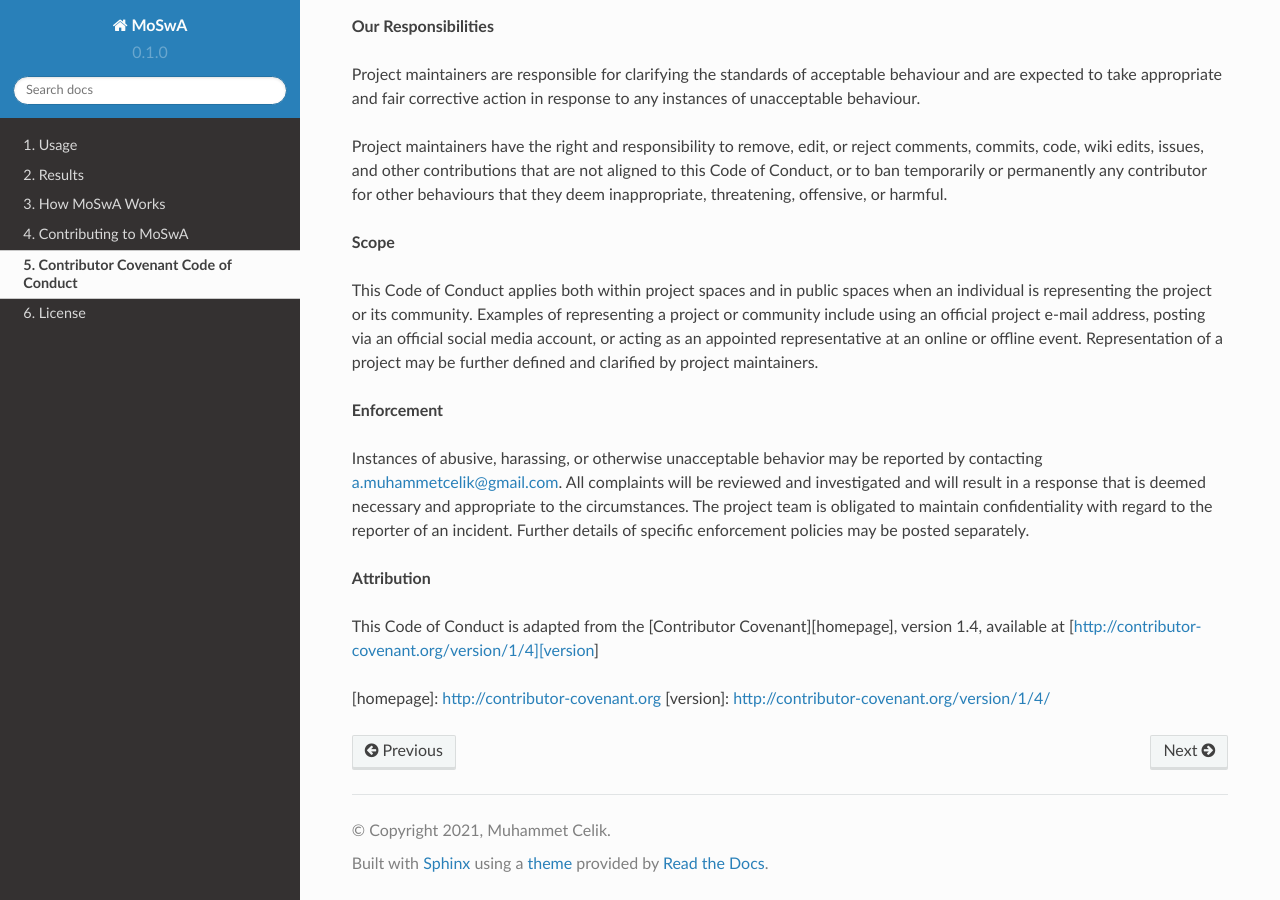
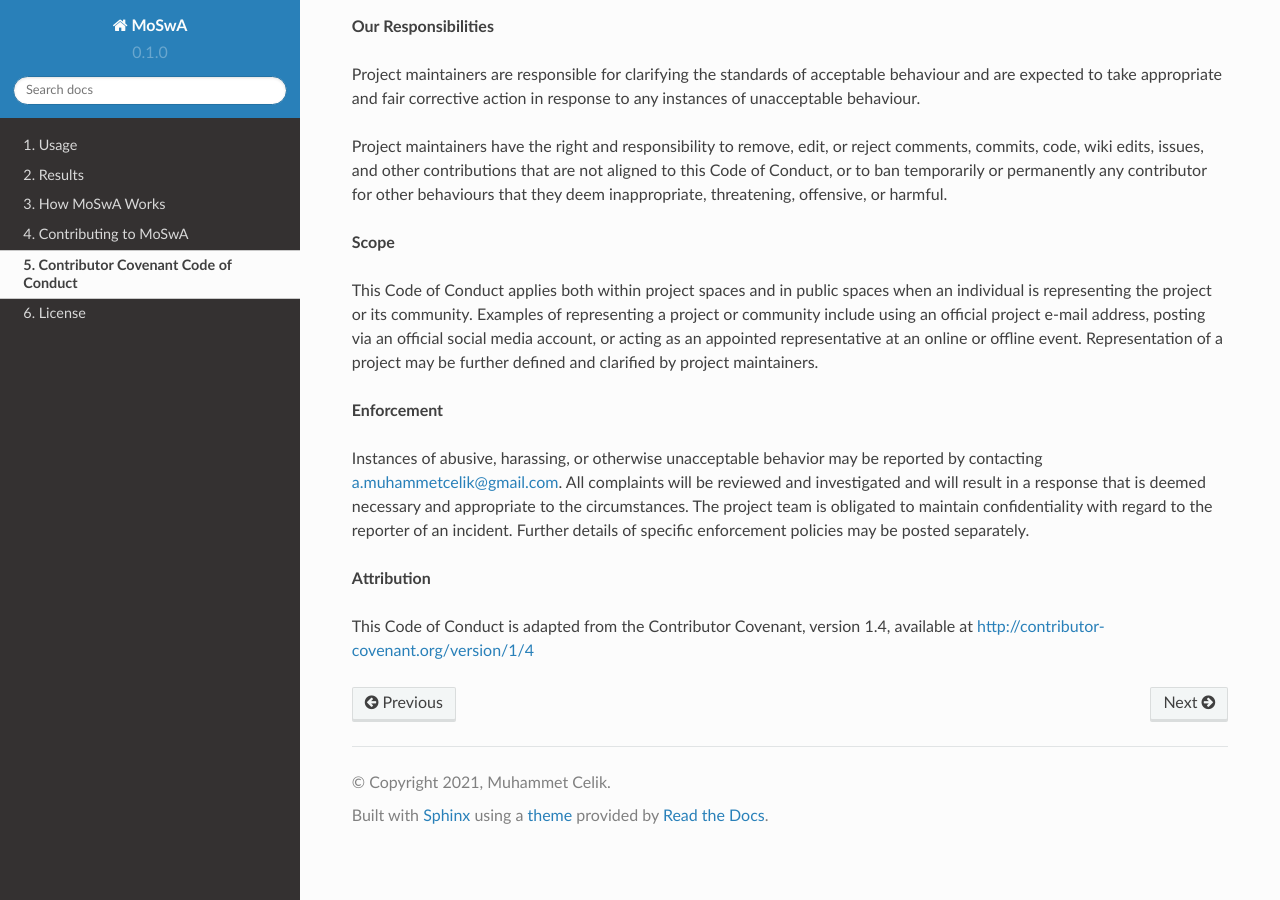
Before and after one commit to macelik/MoSwADocs, a Sphinx documentation site: the page built from docs/source/coc.rst, in a window 1280 px wide and 900 px high, scrolled down 745 px. Built offline with Sphinx 7.4.7 and the Read the Docs theme 2.0.0, drawn with Linux system fonts in a browser that asks for light colours.

Commit message:
Update coc.rst

```diff
--- a/docs/source/coc.rst
+++ b/docs/source/coc.rst
@@ -62,8 +62,5 @@
 
 **Attribution**
 
-This Code of Conduct is adapted from the [Contributor Covenant][homepage], version 1.4,
-available at [http://contributor-covenant.org/version/1/4][version]
-
-[homepage]: http://contributor-covenant.org
-[version]: http://contributor-covenant.org/version/1/4/
+This Code of Conduct is adapted from the Contributor Covenant, version 1.4,
+available at http://contributor-covenant.org/version/1/4
```
